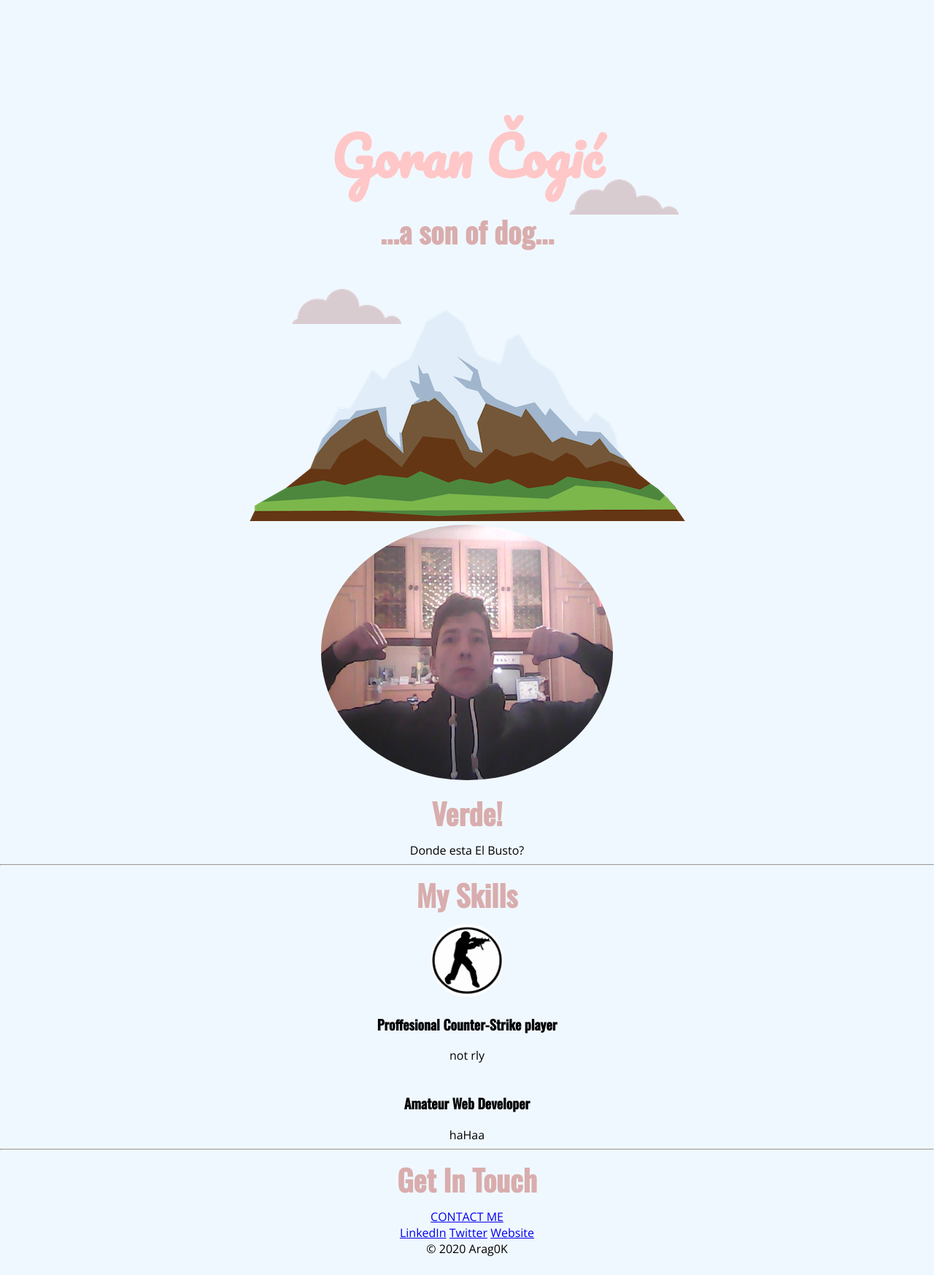
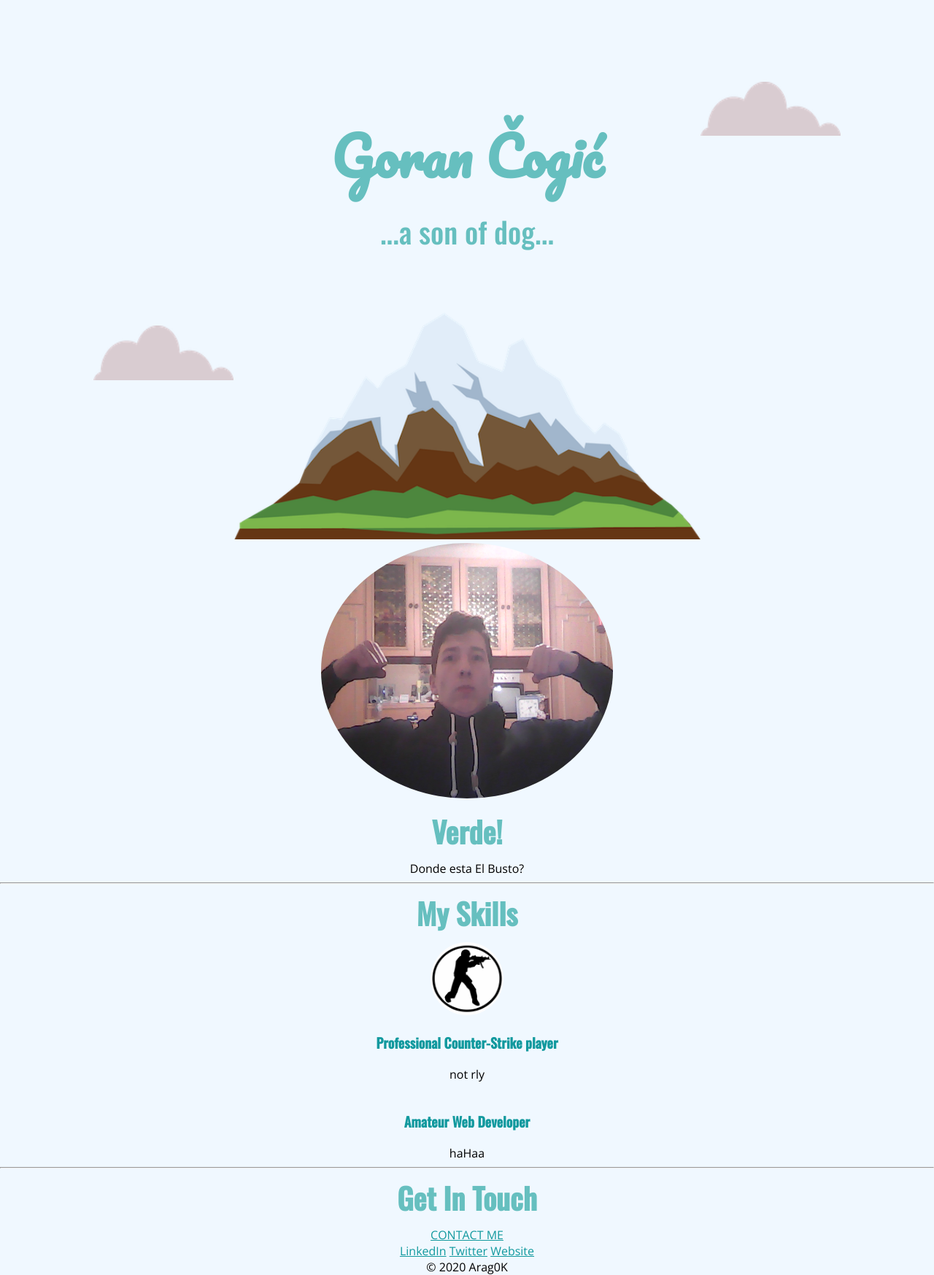
Before and after one commit to AragoK7/CV, a plain HTML site: page index.html in a window 1280 px wide. Shown: the whole page at 73% size. Before the commit the page ends 1722 px from the top, so only its background shows below. Drawn offline with nearby package versions, Linux system fonts and the light colour scheme.

Commit message:
Add files via upload

```diff
--- a/css/styles.css
+++ b/css/styles.css
@@ -11,44 +11,60 @@ body{
   content: 'I am a student of Web Developing, trying to make it my job one day';
 }
 .bait1:after {
-  content: 'Proffesional Counter-Strike player';
+  content: 'Professional Counter-Strike player';
 }
 .bait1:hover:after {
-  content: 'Basically a Proffesional Counter-Strike player';
+  content: 'Basically a Professional Counter-Strike player';
 }
 .bait2:after {
   content: 'Amateur Web Developer';
 }
 .bait2:hover:after {
-  content: 'Proffesional Web Developer';
+  content: 'Professional Web Developer';
 }
 h1{
   margin: 50px auto 0;
   font-family: 'Pacifico', cursive;
   font-size: 72px;
-  color: #ffc7c7;
+  color: #66BFBF;
 }
 h2{
   font-family: 'Oswald', sans-serif;
   font-size: 2.5rem;
-  color: #d9adad;
+  color: #66BFBF;
   margin: 10px auto 10px;
+}
+.profilepic{
+  border-radius:50%;
+  width:400px;
+  height:350px;
 }
 h3{
   font-family: 'Oswald', sans-serif;
+  color: #11999E;
+  }
+  a{
+    color: #11999E;
   }
 p{
   margin:0;
   }
 .bot-cloud{
+  height: 10%;
+  width: 15%;
   position: absolute;
-  left:400px;
-  bottom:275px;
+  left:10%;
+  bottom:30%;
   }
 .top-cloud{
+  height: 10%;
+  width: 15%;
   position: absolute;
-  right: 350px;
-  bottom: 425px;
+  right: 10%;
+  bottom: 75%;
+}
+.mountain{
+    width: 50%;
 }
 .top-container{
   position: relative;
--- a/index.html
+++ b/index.html
@@ -11,13 +11,13 @@
     <div class="top-container">
       <img class="top-cloud"src="images/cloud.png" alt="cloud-img">
       <h1>Goran Čogić</h1>
-      <h2>...a son of dog...</h2>
+      <h2 style="font-weight:normal;">...a son of dog...</h2>
       <img class="bot-cloud" src="images/cloud.png" alt="cloud-img">
       <img class="mountain" src="images/mountain.png" alt="mountain-img">
     </div>
     <div class="middle-container">
       <div class="profile">
-        <img style="border-radius:50%;width:400px;height:350px;" src="images/aya1.jpg" alt="cogara-junior">
+        <img class="profilepic" src="images/aya1.jpg" alt="cogara-junior">
         <h2>Verde!</h2>
         <p class="bait0"></p>
       </div>
@@ -45,8 +45,8 @@
 
     <div class="bottom-container">
       <a class="footer-link" href="https://www.linkedin.com/">LinkedIn</a>
-      <a class="footer-link" href="https://twitter.com/">Twitter</a>
-      <a class="footer-link" href="https://www.appbrewery.co/">Website</a>
+      <a class="footer-link" href="https://twitter.com/gocins99">Twitter</a>
+      <a class="footer-link" href="index.html">Website</a>
       <p>© 2020 Arag0K</p>
     </div>
 
```
